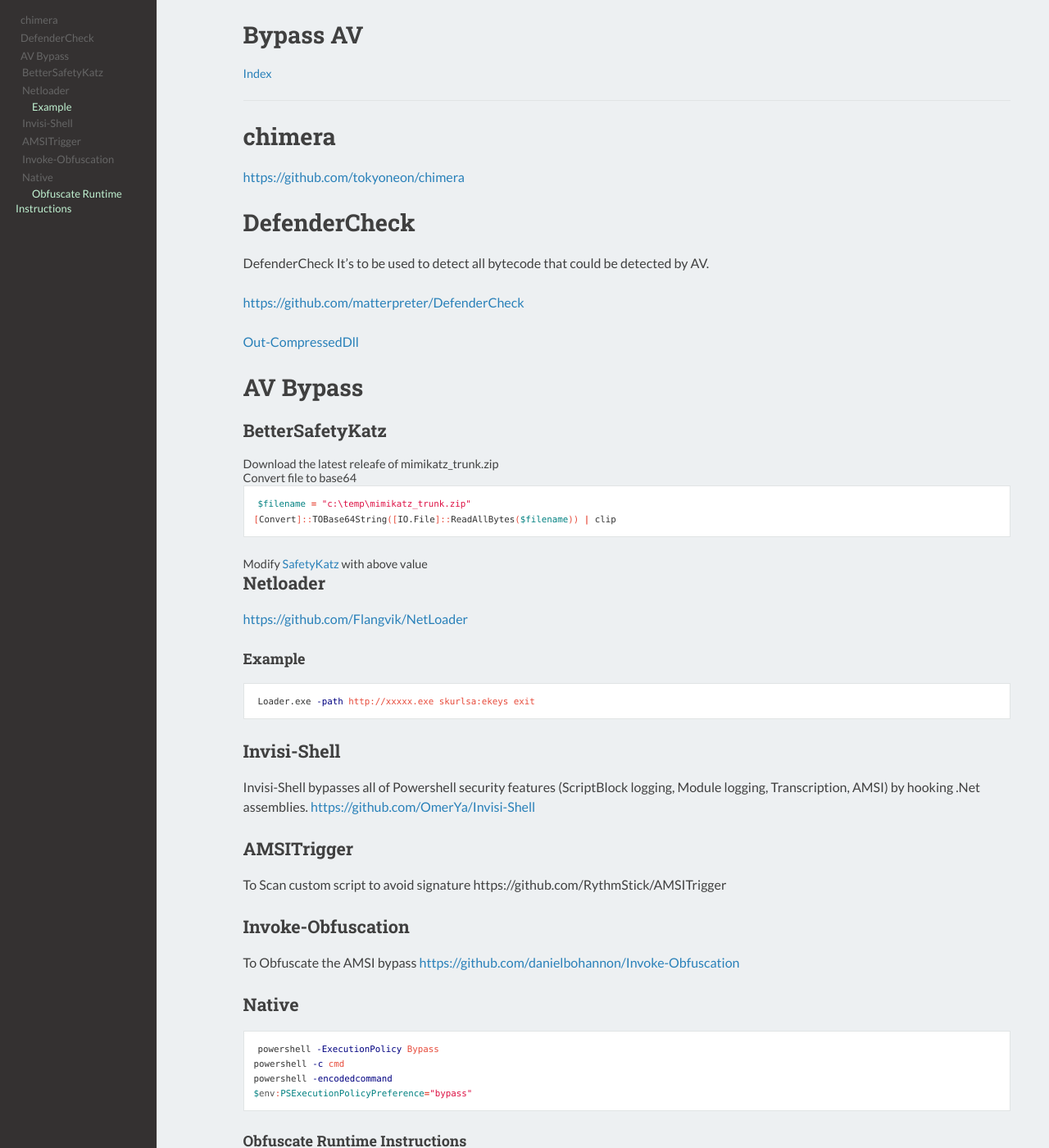
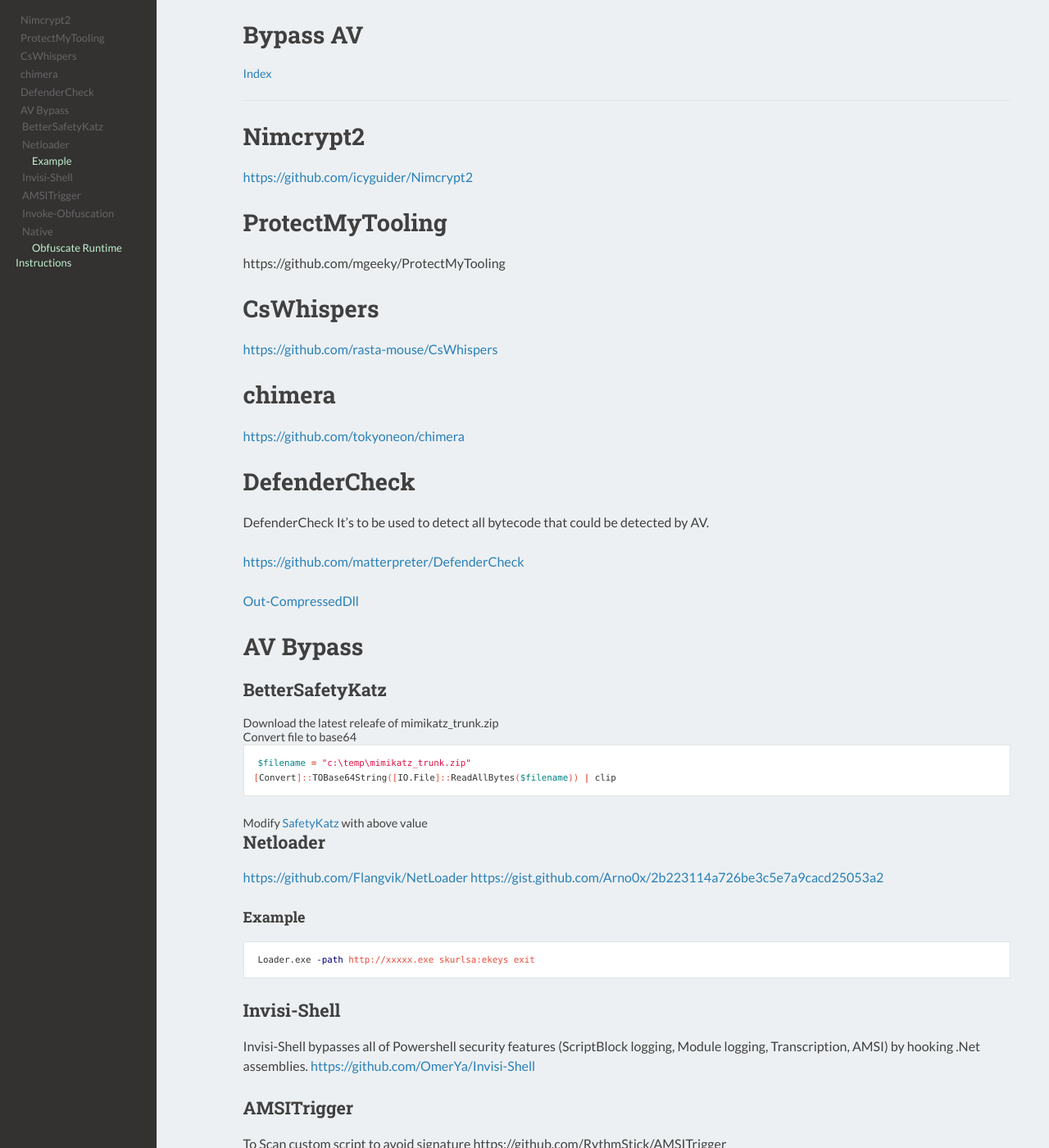
Before and after one commit to daniel2005d/daniel2005d.github.io, a Jekyll site: the page built from _posts/2024-07-16-bypass-av.md, in a window 1280 px wide and 1400 px high. Shown: the whole window at 82% size. Built offline with Jekyll 4.4.1, drawn with Linux system fonts in a browser that asks for light colours.

Commit message:
More content

```diff
--- a/_posts/2024-07-16-bypass-av.md
+++ b/_posts/2024-07-16-bypass-av.md
@@ -1,11 +1,24 @@
 ---
 layout: app
 title: "Bypass AV"
-tags: ["bypass","evassion", "av", "DefenderCheck", "Netloader"]
+tags: ["bypass","evassion", "av", "DefenderCheck", "Netloader","obfuscate"]
 
 ---
 
+# Nimcrypt2
+
+[https://github.com/icyguider/Nimcrypt2](https://github.com/icyguider/Nimcrypt2)
+
+# ProtectMyTooling
+
+https://github.com/mgeeky/ProtectMyTooling
+
+# CsWhispers
+
+[https://github.com/rasta-mouse/CsWhispers](https://github.com/rasta-mouse/CsWhispers)
+
 # chimera
+
 [https://github.com/tokyoneon/chimera](https://github.com/tokyoneon/chimera)
 
 # DefenderCheck
@@ -32,6 +45,7 @@
 ## Netloader
 
 [https://github.com/Flangvik/NetLoader](https://github.com/Flangvik/NetLoader)
+[https://gist.github.com/Arno0x/2b223114a726be3c5e7a9cacd25053a2](https://gist.github.com/Arno0x/2b223114a726be3c5e7a9cacd25053a2)
 
 ### Example
 
```
Also changed, not shown: _posts/2024-06-12-python.md (+12 -1 lines), _posts/2024-07-30-scapy.md (added, +13 -0 lines), _posts/2024-07-31-ysoserial.md (added, +32 -0 lines), _posts/2024-07-19-DNS.md (line endings or trailing spaces).
